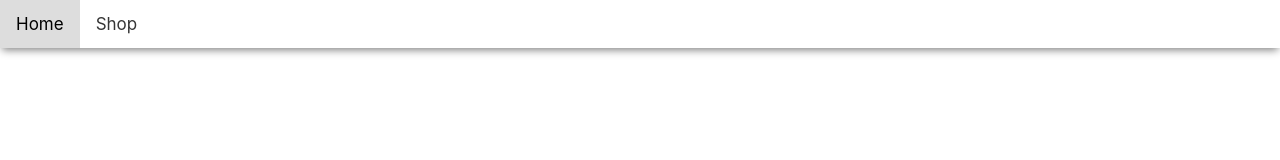
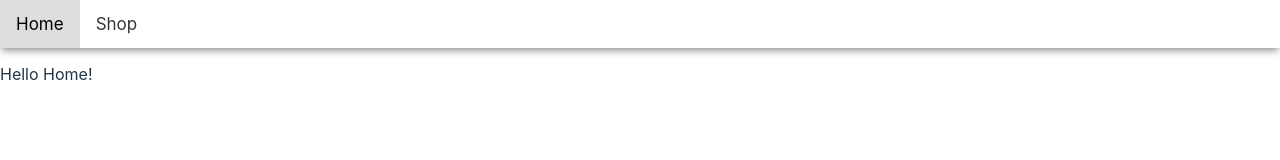
Before and after one commit to caduregel/shopping-cart, a React app: page / in a window 1280 px wide. Shown: the top 160 px of the page. Built offline with nearby package versions, Linux system fonts and the light colour scheme; the HTML template or start-up script is replaced by a standard one.

Commit message:
Default route

```diff
--- a/src/App.jsx
+++ b/src/App.jsx
@@ -1,8 +1,9 @@
-import { Outlet } from 'react-router-dom'
+import { Outlet, redirect } from 'react-router-dom'
 import './App.css'
 import NavBar from './components/navBar/NavBar'
 
 function App() {
+
 
   return (
     <div >
--- a/src/route.jsx
+++ b/src/route.jsx
@@ -9,6 +9,7 @@ const routes = [
     element: <App />,
     errorElement: <ErrorPage />,
     children: [
+      { index: true, element: <Home /> },
       { path: "home", element: <Home /> },
       { path: "shop", element: <Shop /> },
     ],
```
Also changed, not shown: src/components/cart/cart.css (added).
